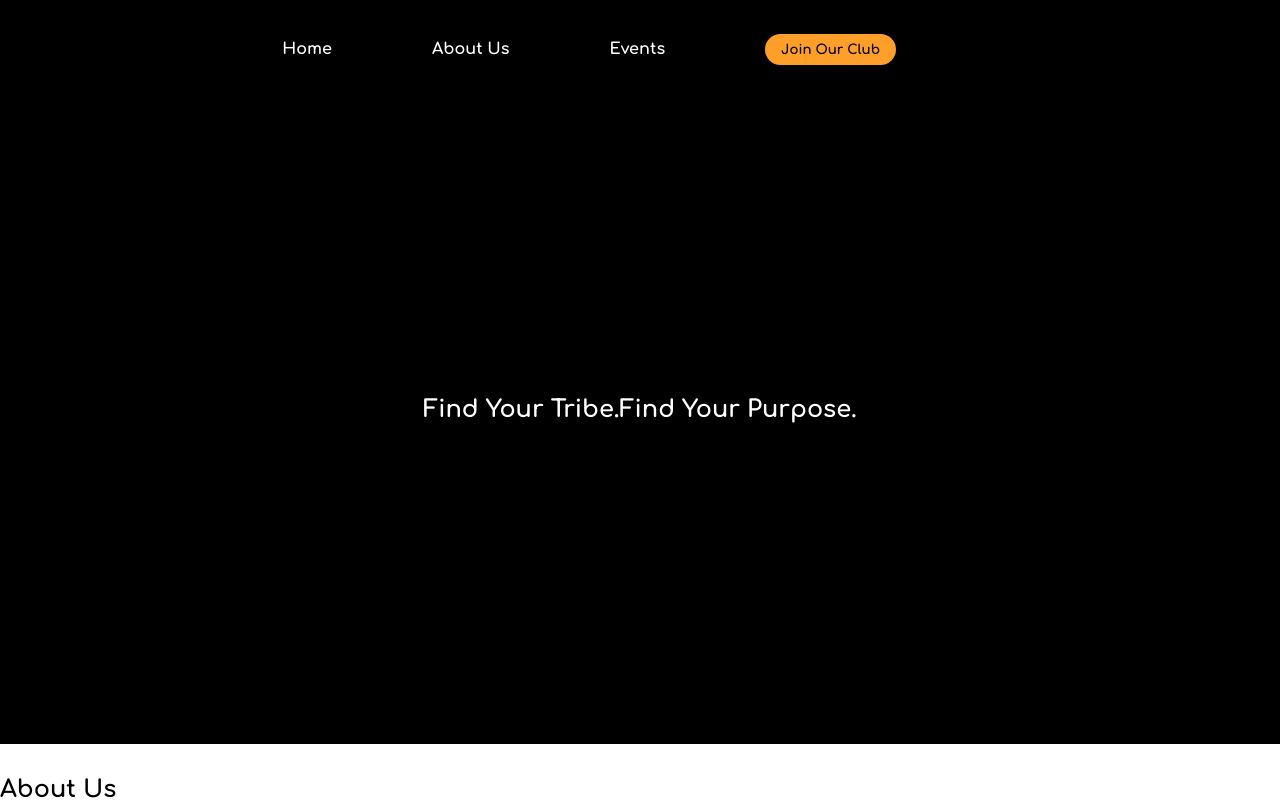
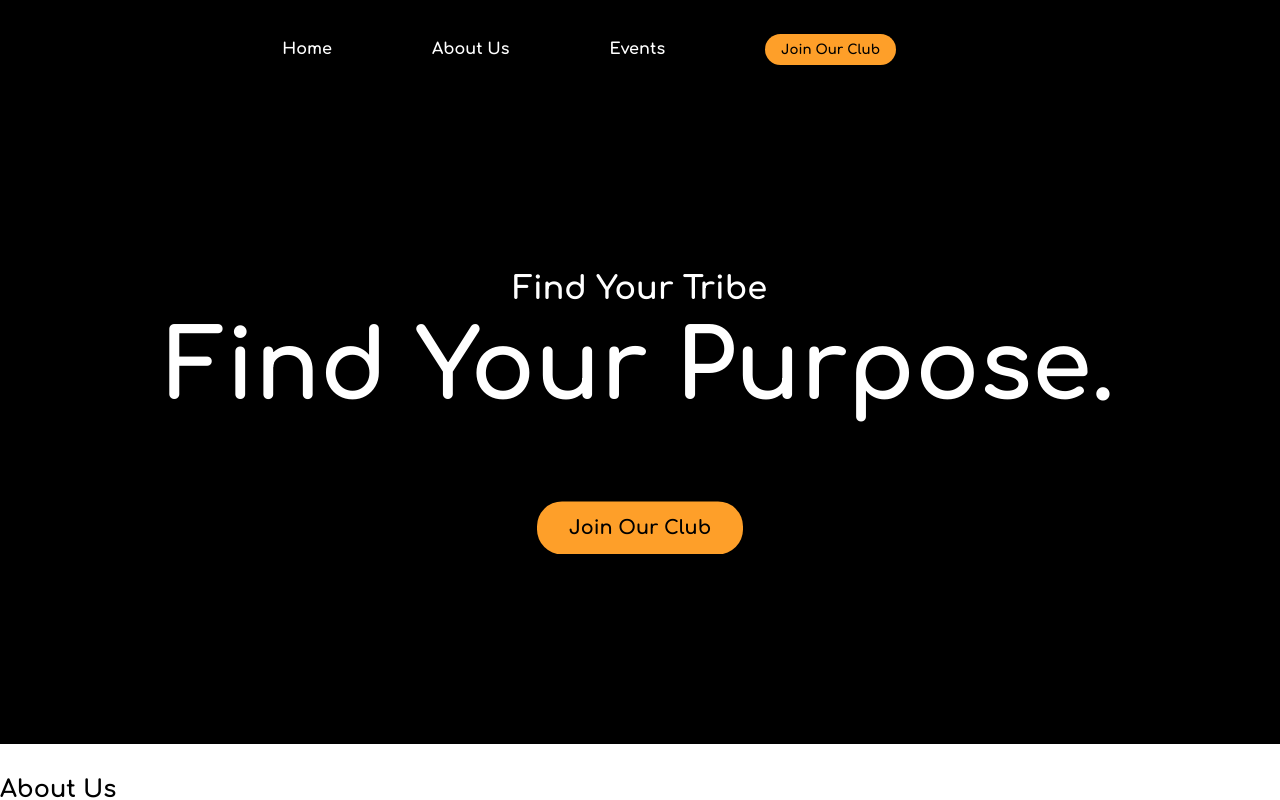
Before and after one commit to phyleria/Open-Kommunity, a React (Create React App) app in the folder community/: page / in a window 1280 px wide. Shown: the top 800 px of the page. Built offline with nearby package versions, Linux system fonts and the light colour scheme.

Commit message:
done homepage section

```diff
--- a/community/src/HomePage.jsx
+++ b/community/src/HomePage.jsx
@@ -26,7 +26,15 @@ function HomePage() {
       <main>
         <section className="hero-section">
           <div className="hero-text">
-            <h1>Find Your Tribe.Find Your Purpose.</h1>
+            <div className="float-animation">
+              <h1 style={{ fontSize: "2rem", marginBottom: "0.5rem" }}>
+                Find Your Tribe
+              </h1>
+              <h2 style={{ fontSize: "6rem", marginTop: "0" }}>
+                Find Your Purpose.
+              </h2>
+              <button className="join-button">Join Our Club</button>
+            </div>
           </div>
         </section>
 
--- a/community/src/Homepage.css
+++ b/community/src/Homepage.css
@@ -48,11 +48,6 @@ a {
   font-family: "comfortaa";
 }
 
-/* main {
-  flex: 1;
-  padding: 2rem;
-} */
-
 .nav-links {
   margin-right: 30%;
 }
@@ -71,9 +66,36 @@ section {
   background-color: #000000;
 }
 
+.join-button {
+  background-color: #fe9f29;
+  color: #000000;
+  padding: 1rem 2rem; /* Adjust the padding as needed */
+  border: none;
+  border-radius: 25px;
+  cursor: pointer;
+  font-size: 1.2rem; /* Adjust the font-size as needed */
+  font-family: Comfortaa;
+}
+
 .hero-text {
   color: #fff;
   text-align: center;
+}
+
+@keyframes floatAnimation {
+  0% {
+    transform: translateY(0);
+  }
+  50% {
+    transform: translateY(-10px);
+  }
+  100% {
+    transform: translateY(0);
+  }
+}
+
+.float-animation {
+  animation: floatAnimation 4s ease-in-out infinite;
 }
 
 .event-cards {
```
